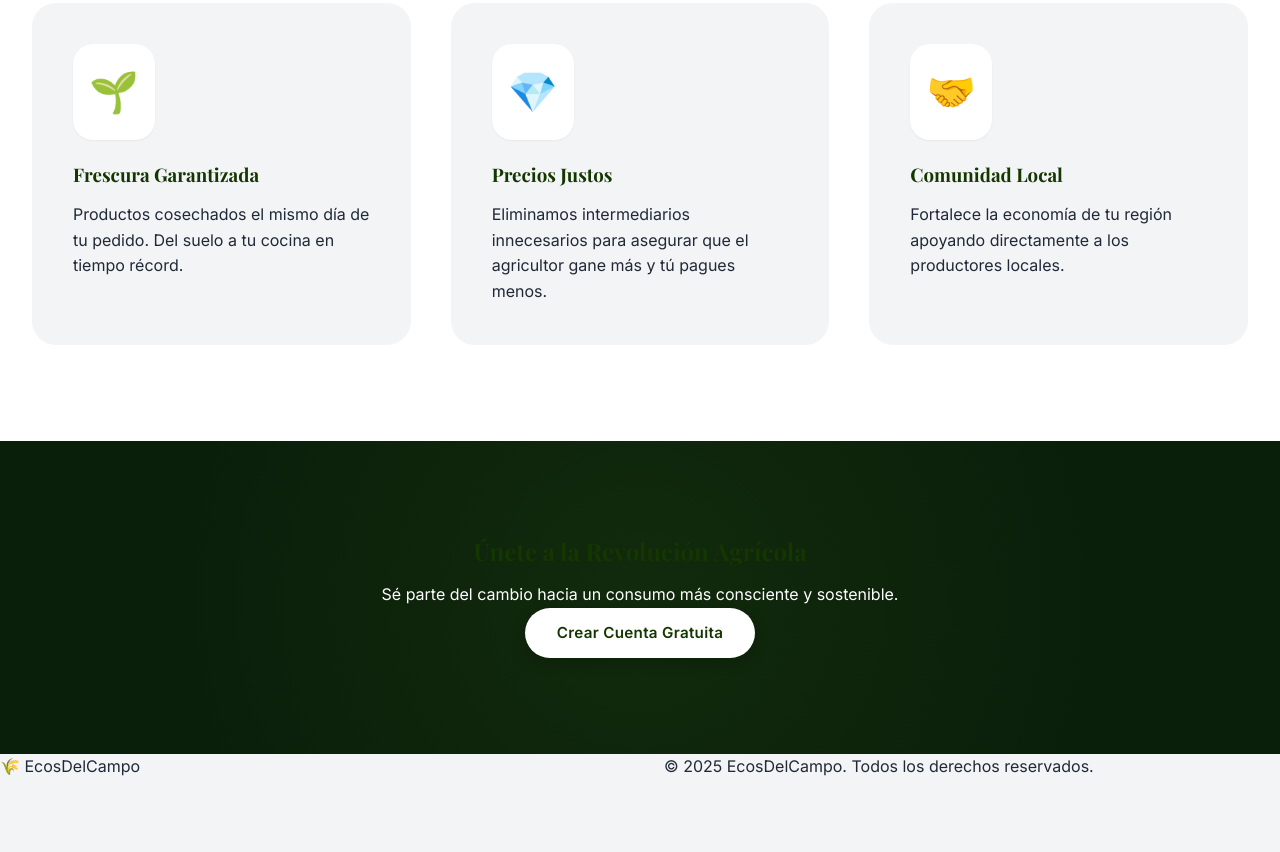
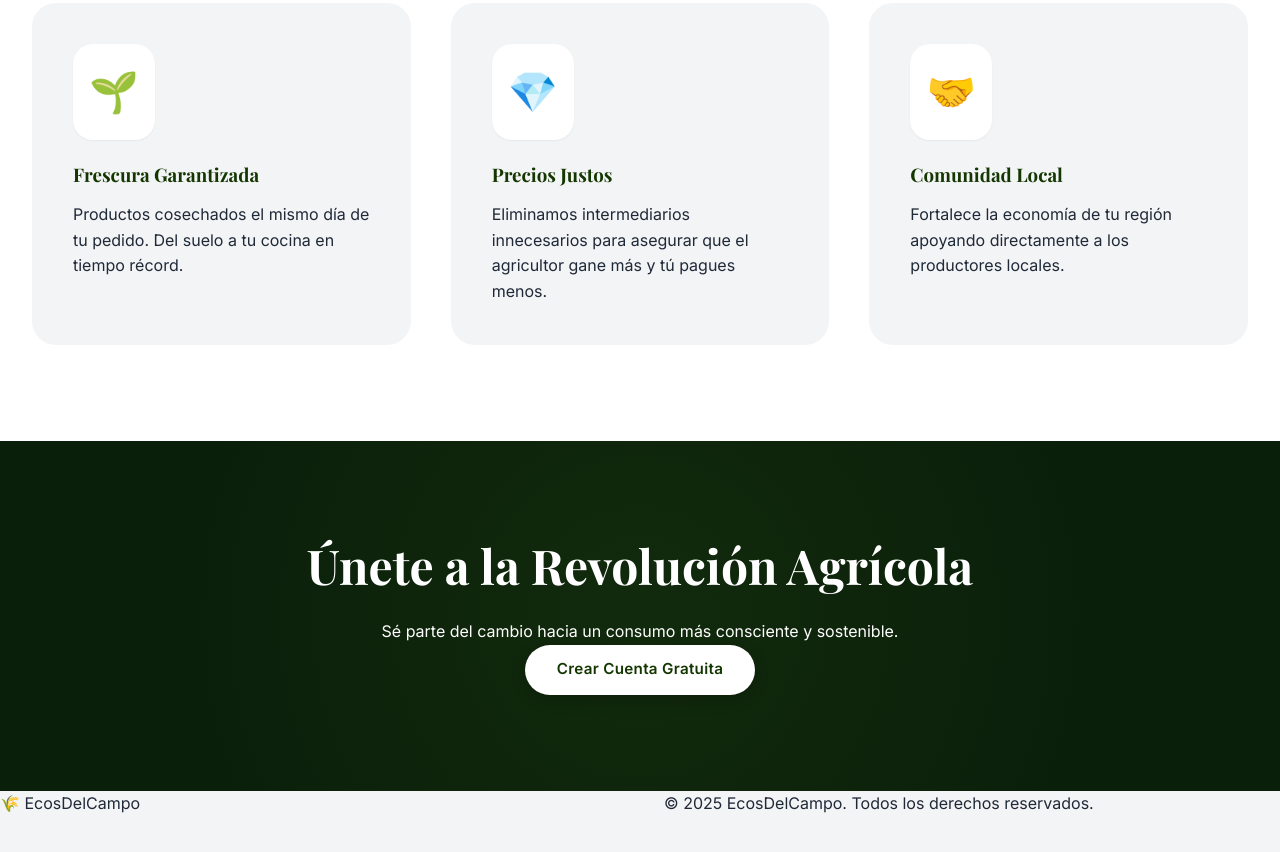
Before and after one commit to DanielGarciaS/EcosDelCampoBackWeb, a plain HTML site: page frontend/index.html in a window 1280 px wide. Shown: the part 967-1819 px from the top of the page. Drawn offline with nearby package versions, Linux system fonts and the light colour scheme.

Commit message:
Fix: Legibilidad de h2 en sección CTA

```diff
--- a/frontend/css/premium.css
+++ b/frontend/css/premium.css
@@ -725,7 +725,7 @@ h6 {
     margin: 0 auto;
 }
 
-.cta-title {
+.cta h2 {
     font-size: 3rem;
     color: white;
     margin-bottom: 1.5rem;
@@ -747,6 +747,7 @@ h6 {
     text-decoration: none;
     transition: all 0.3s ease;
     box-shadow: 0 4px 15px rgba(0, 0, 0, 0.2);
+    display: inline-block;
 }
 
 .btn-white:hover {
```
Also changed, not shown: frontend/css/home.css (+4 -3 lines).
